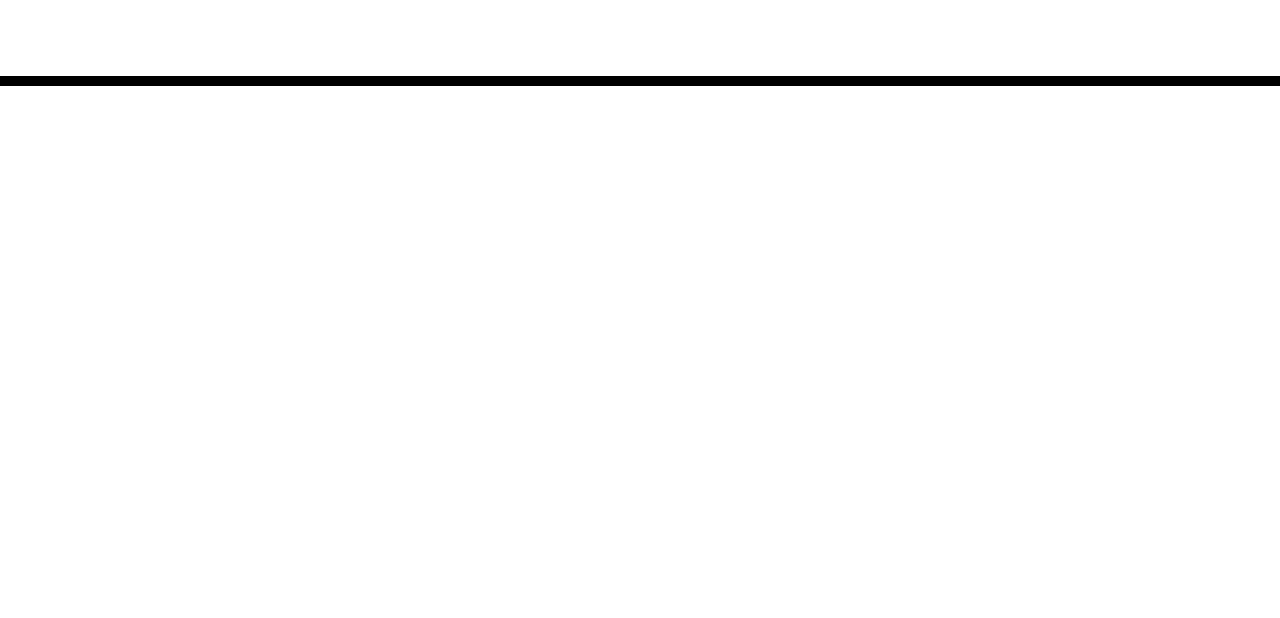
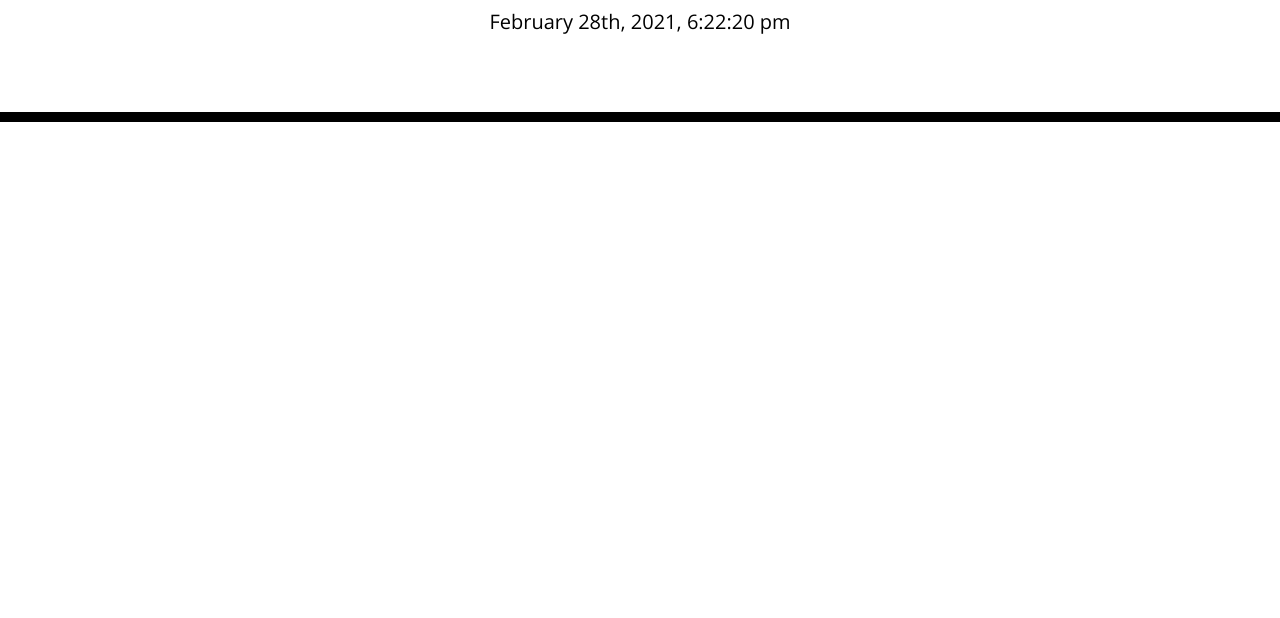
Before and after one commit to CGO7/Day-Planner, a plain HTML site: page index.html in a window 1280 px wide. Shown: the part 182-800 px from the top of the page. Drawn offline with nearby package versions, Linux system fonts and the light colour scheme; files that its build step writes are made by us from their sources.

Commit message:
Adding current day counter

```diff
--- a/assets/java/script.js
+++ b/assets/java/script.js
@@ -0,0 +1,2 @@
+var today = moment();
+$("#currentDay").text(today.format("MMMM Do, YYYY, h:mm:ss a"));
--- a/index.html
+++ b/index.html
@@ -18,7 +18,7 @@
       href="https://fonts.googleapis.com/css?family=Open+Sans&display=swap"
       rel="stylesheet"
     />
-    <link rel="stylesheet" href="style.css" />
+    <link rel="stylesheet" href="assets/css/style.css" />
     <title>Work Day Scheduler</title>
   </head>
 
```
